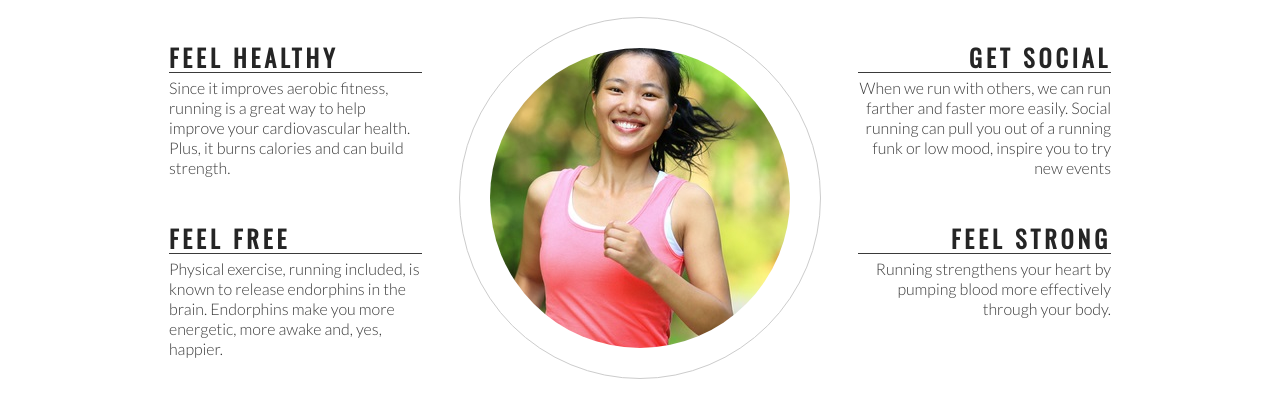
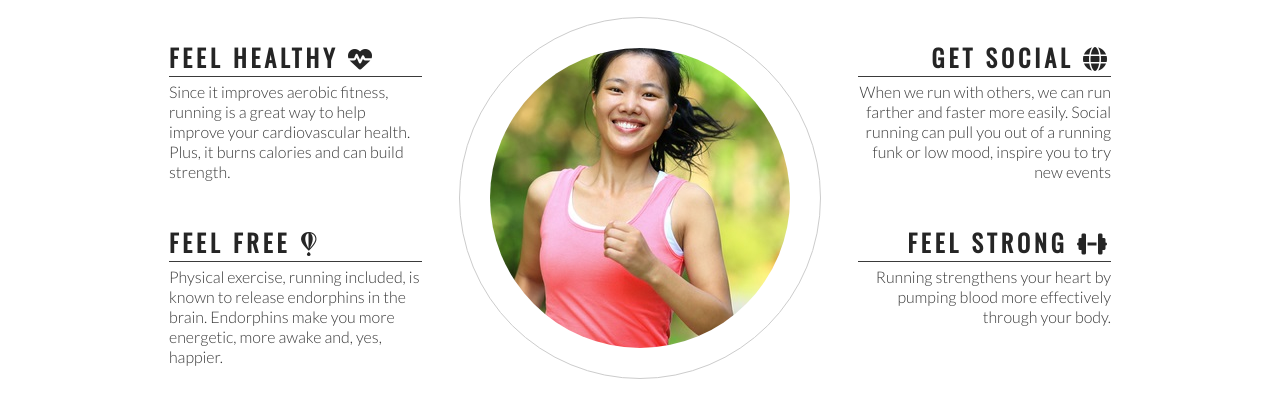
Before and after one commit to deenafe/love-running, a plain HTML site: page index.html in a window 1280 px wide. Shown: the part 764-1182 px from the top of the page. Drawn offline with nearby package versions, Linux system fonts and the light colour scheme.

Commit message:
Add Font Awesome icons to club ethos sections

```diff
--- a/index.html
+++ b/index.html
@@ -40,7 +40,7 @@
         <h2 id="welcome">Why Love Running With Us?</h2>
         <div id="left-about">
             <div class="left-about-heading">
-                <h2>Feel Healthy</h2>
+                <h2>Feel Healthy <i class="fas fa-heartbeat"></i></h2>
                 <hr>
                 <p>
                     Since it improves aerobic fitness, running is a great way to help improve your cardiovascular
@@ -49,7 +49,7 @@
                 </p>
             </div>
             <div class="left-about-heading">
-                <h2>Feel Free</h2>
+                <h2>Feel Free <i class="fab fa-fly"></i></h2>
                 <hr>
                 <p>
                     Physical exercise, running included, is known to release endorphins in the brain.
@@ -59,7 +59,7 @@
         </div>
         <div id="right-about">
             <div class="right-about-heading">
-                <h2>Get Social</h2>
+                <h2>Get Social <i class="fas fa-globe"></i></h2>
                 <hr>
                 <p>
                     When we run with others, we can run farther and faster more easily.
@@ -67,7 +67,7 @@
                 </p>
             </div>
             <div class="right-about-heading">
-                <h2>Feel Strong</h2>
+                <h2>Feel Strong <i class="fas fa-dumbbell"></i></h2>
                 <hr>
                 <p>
                     Running strengthens your heart by pumping blood more effectively through your body.
@@ -91,6 +91,10 @@
         Social media links
 
     </footer>
+
+    <!-- font awesome script -->
+
+    <script src="https://kit.fontawesome.com/b4f8809498.js" crossorigin="anonymous"></script>
 </body>
 
 </html>
```
